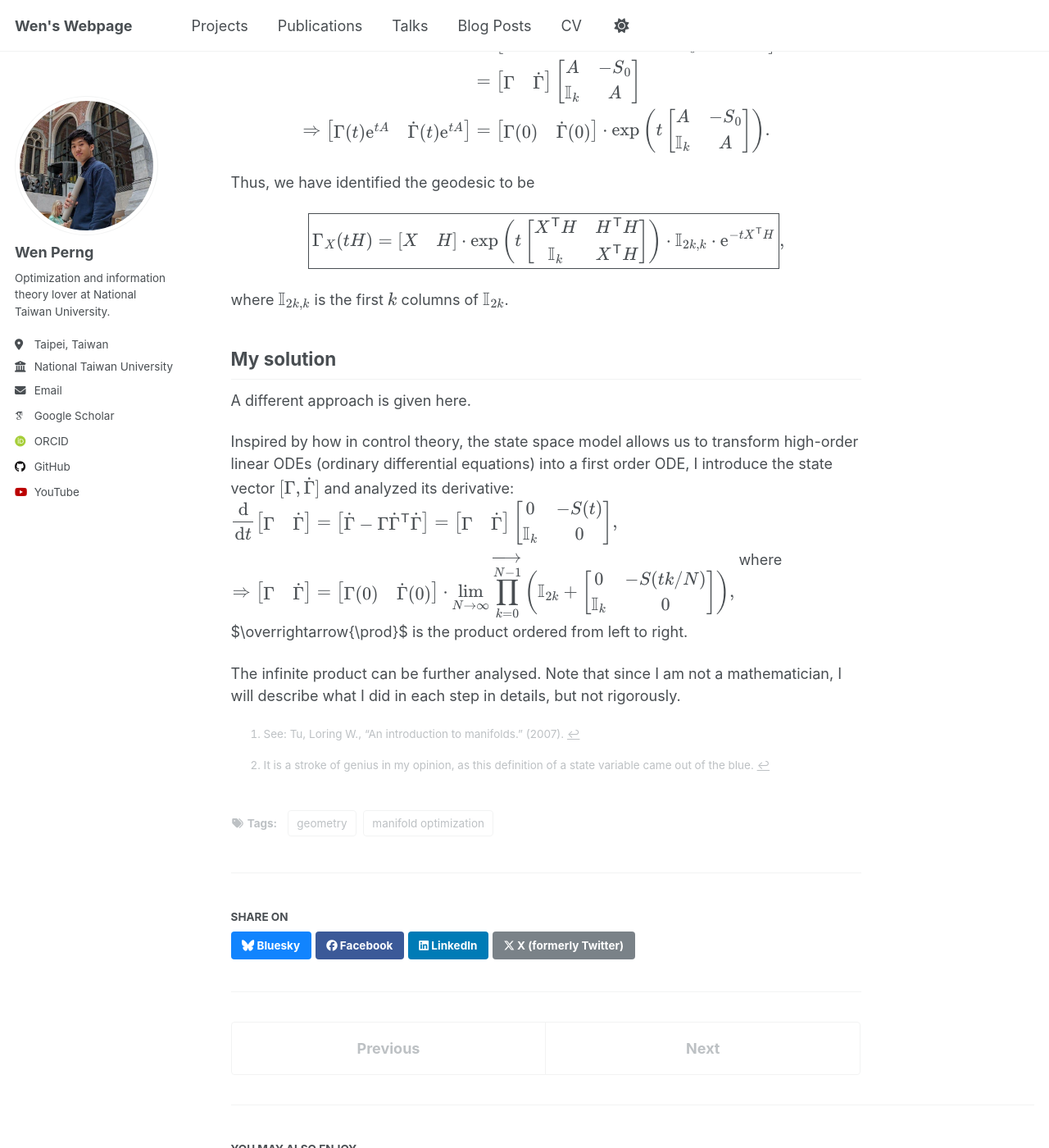
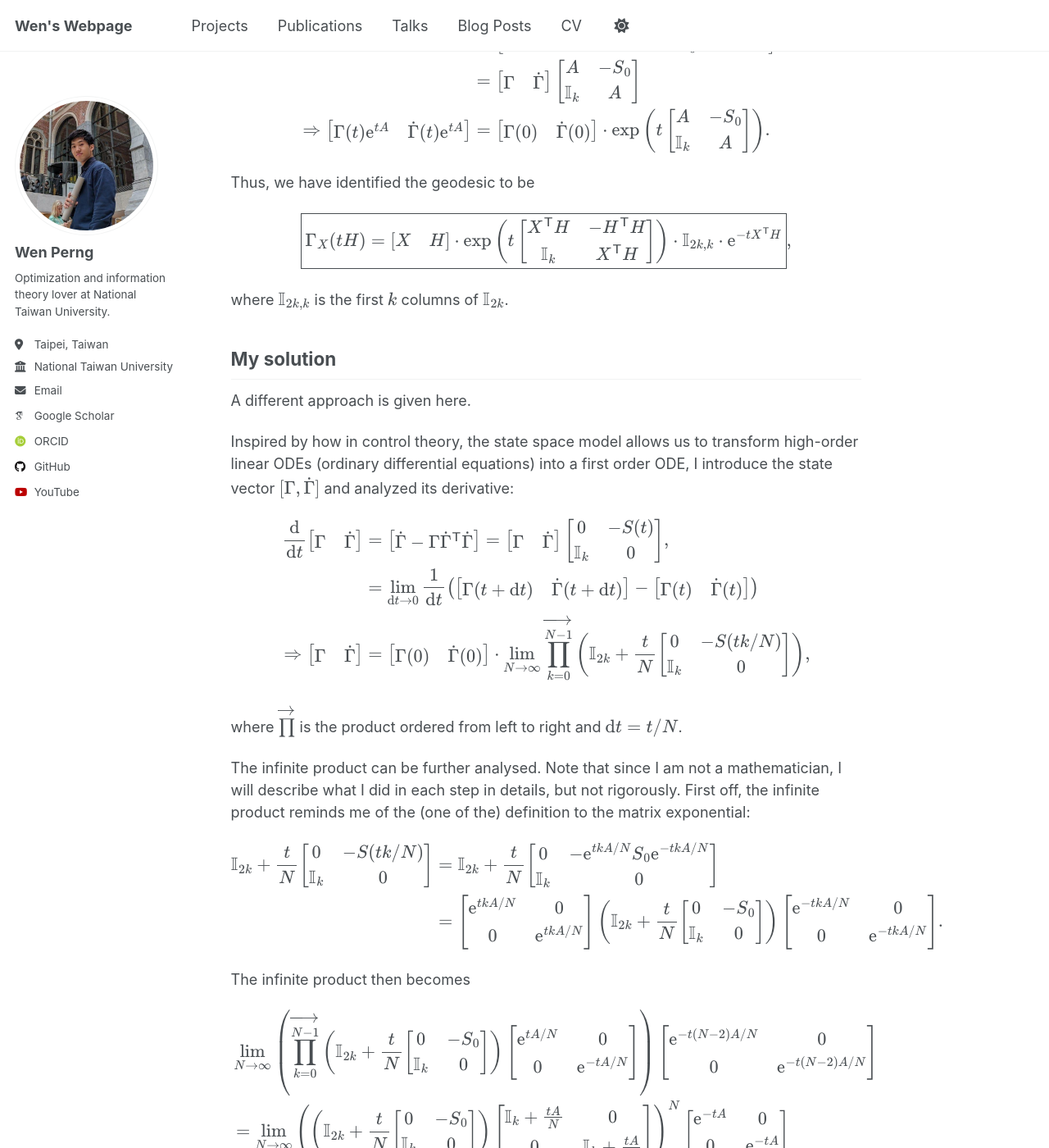
Before and after one commit to WenPerng/WenPerng.github.io, a Jekyll site: the page built from _posts/2025-08-24-blog-post.md, in a window 1280 px wide and 1400 px high, scrolled down 4295 px. Shown: the whole window at 82% size. Built offline with Jekyll 4.4.1, drawn with Linux system fonts in a browser that asks for light colours; some web fonts are replaced; a script that is not in the unit is left out; some of the changed text lies outside the part shown.

Commit message:
blog update

```diff
--- a/_config.yml
+++ b/_config.yml
@@ -100,7 +100,7 @@ project_category:
 teaser                   :  # filename of teaser fallback teaser image placed in /images/, .e.g. "500x300.png"
 breadcrumbs              : false # true, false (default)
 words_per_minute         : 160
-future                   : false
+future                   : true
 read_more                : "disabled" # if enabled, adds "Read more" links to excerpts
 talkmap_link             : false      #change to true to add link to talkmap on talks page
 comments:
--- a/_posts/2025-08-24-blog-post.md
+++ b/_posts/2025-08-24-blog-post.md
@@ -199,7 +199,7 @@ $$
 	\Gamma_X(tH) = \left[\begin{matrix}
 		X & H
 	\end{matrix}\right] \cdot \exp\left(t \left[\begin{matrix}
-		X^{\mathsf{T}}H & H^{\mathsf{T}}H \\
+		X^{\mathsf{T}}H & -H^{\mathsf{T}}H \\
 		\mathbb{I}_k & X^{\mathsf{T}}H
 	\end{matrix}\right]\right) \cdot \mathbb{I}_{2k,k} \cdot \mathrm{e}^{-tX^{\mathsf{T}}H}
 \end{equation*}},
@@ -211,6 +211,7 @@ where \\(\mathbb{I}_{2k,k}\\) is the first \\(k\\) columns of \\(\mathbb{I} _{2k
 A different approach is given here.
 
 Inspired by how in control theory, the state space model allows us to transform high-order linear ODEs (ordinary differential equations) into a first order ODE, I introduce the state vector \\([\Gamma,\dot{\Gamma}]\\) and analyzed its derivative:
+<p>
 $$
 \begin{align*}
 	\frac{\mathrm{d}}{\mathrm{d}t} \left[\begin{matrix}
@@ -222,15 +223,75 @@ $$
 	\end{matrix}\right] \left[\begin{matrix}
 		0 & -S(t) \\ \mathbb{I}_{k} & 0
 	\end{matrix}\right], \\
+	&= \lim_{\mathrm{d}t\rightarrow 0} \frac{1}{\mathrm{d}t} \left(\left[\begin{matrix}
+		\Gamma(t+\mathrm{d}t) & \dot{\Gamma}(t+\mathrm{d}t)
+	\end{matrix}\right] - \left[\begin{matrix}
+		\Gamma(t) & \dot{\Gamma}(t)
+	\end{matrix}\right]\right)\\
 	\Rightarrow \left[\begin{matrix}
 		\Gamma & \dot{\Gamma}
 	\end{matrix}\right] &= \left[\begin{matrix}
 		\Gamma(0) & \dot{\Gamma}(0)
-	\end{matrix}\right] \cdot \lim_{N\rightarrow\infty}\overrightarrow{\prod_{k=0}^{N-1}} \left(\mathbb{I}_{2k} + \left[\begin{matrix}
+	\end{matrix}\right] \cdot \lim_{N\rightarrow\infty}\overrightarrow{\prod_{k=0}^{N-1}} \left(\mathbb{I}_{2k} + \frac{t}{N} \left[\begin{matrix}
 		0 & -S(tk/N) \\ \mathbb{I}_{k} & 0
 	\end{matrix}\right]\right),
 \end{align*}
 $$
-where $\overrightarrow{\prod}$ is the product ordered from left to right.
+</p>
+where \\(\overrightarrow{\prod}\\) is the product ordered from left to right and \\(\mathrm{d}t = t/N\\).
 
-The infinite product can be further analysed. Note that since I am not a mathematician, I will describe what I did in each step in details, but not rigorously.
+The infinite product can be further analysed. Note that since I am not a mathematician, I will describe what I did in each step in details, but not rigorously. First off, the infinite product reminds me of the (one of the) definition to the matrix exponential:
+<p>
+$$
+\begin{align*}
+	\mathbb{I}_{2k} + \frac{t}{N} \left[\begin{matrix}
+		0 & -S(tk/N) \\ \mathbb{I}_{k} & 0
+	\end{matrix}\right] &= \mathbb{I}_{2k} + \frac{t}{N} \left[\begin{matrix}
+		0 & -\mathrm{e}^{tkA/N} S_0 \mathrm{e}^{-tkA/N} \\ \mathbb{I}_{k} & 0
+	\end{matrix}\right] \\
+	&= \left[\begin{matrix}
+		\mathrm{e}^{tkA/N} & 0 \\ 0 & \mathrm{e}^{tkA/N}
+	\end{matrix}\right] \left(\mathbb{I}_{2k} + \frac{t}{N}\left[\begin{matrix}
+		0 & -S_0 \\ \mathbb{I}_{k} & 0
+	\end{matrix}\right]\right) \left[\begin{matrix}
+		\mathrm{e}^{-tkA/N} & 0 \\ 0 & \mathrm{e}^{-tkA/N}
+	\end{matrix}\right].
+\end{align*}
+$$
+</p>
+The infinite product then becomes
+<p>
+$$
+\begin{align*}
+	&\lim_{N\rightarrow \infty} \left(\overrightarrow{\prod_{k=0}^{N-1}} \left(\mathbb{I}_{2k} + \frac{t}{N} \left[\begin{matrix}
+		0 & -S_0 \\ \mathbb{I}_{k} & 0
+	\end{matrix}\right]\right) \left[\begin{matrix}
+		\mathrm{e}^{tA/N} & 0 \\ 0 & \mathrm{e}^{-tA/N}
+	\end{matrix}\right]\right) \left[\begin{matrix}
+		\mathrm{e}^{-t(N-2)A/N} & 0 \\ 0 & \mathrm{e}^{-t(N-2)A/N}
+	\end{matrix}\right] \\
+	&= \lim_{N\rightarrow \infty} \left(\left(\mathbb{I}_{2k} + \frac{t}{N}\left[\begin{matrix}
+		0 & -S_0 \\ \mathbb{I}_{k} & 0
+	\end{matrix}\right]\right) \left[\begin{matrix}
+		\mathbb{I}_k + \frac{tA}{N} & 0 \\ 0 & \mathbb{I}_k + \frac{tA}{N}
+	\end{matrix}\right]\right)^N \left[\begin{matrix}
+		\mathrm{e}^{-tA} & 0 \\ 0 & \mathrm{e}^{-tA}
+	\end{matrix}\right] \\
+	&= \lim_{N\rightarrow \infty} \left(\mathbb{I}_{2k} + \frac{t}{N} \left[\begin{matrix}
+		A & -S_0 \\ \mathbb{I}_k & A
+	\end{matrix}\right]\right)^N \left[\begin{matrix}
+		\mathrm{e}^{-tA} & 0 \\ 0 & \mathrm{e}^{-tA}
+	\end{matrix}\right] \\
+	&= \exp\left(t \left[\begin{matrix}
+		A & -S_0 \\
+		\mathbb{I}_k & A
+	\end{matrix}\right]\right) \cdot \left[\begin{matrix}
+		\mathrm{e}^{-tA} & 0 \\ 0 & \mathrm{e}^{-tA}
+	\end{matrix}\right].
+\end{align*}
+$$
+</p>
+
+The rest of the derivation is the as in the paper and I'll not repeat them here. Hence, we obtain the same result as above.
+
+To made the argument more rigorous, one should also check the convergence of the infinite product, and the approximations used do not affect the final product.
```
Also changed, not shown: _posts/2025-08-21-blog-post.md (+1 -1 lines), _posts/2025-08-22-blog-post.md (+3 -1 lines), _posts/2025-08-25-blog-post.md (added, +191 -0 lines).
